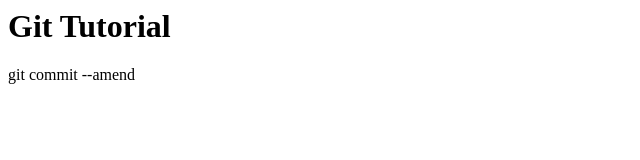
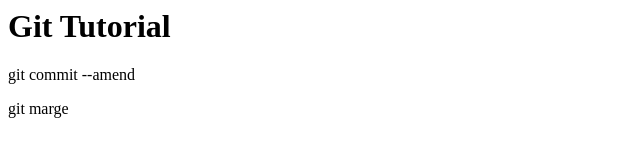
Before and after one commit to aperyo/gitTutorial, a plain HTML site: page index.html in a window 1280 px wide. Shown: the full height of the page, 0-640 px from the left. Drawn offline with Linux system fonts and the light colour scheme.

Commit message:
git merge comment added.

```diff
--- a/index.html
+++ b/index.html
@@ -1,2 +1,3 @@
 <h1>Git Tutorial</h1>
 <p>git commit --amend</p>
+<p>git marge</>
```
